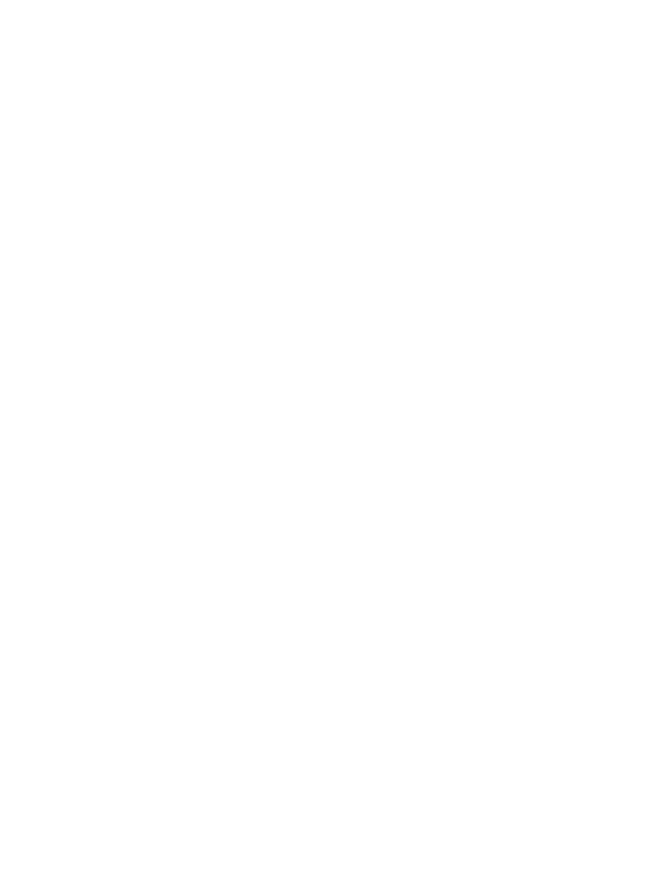
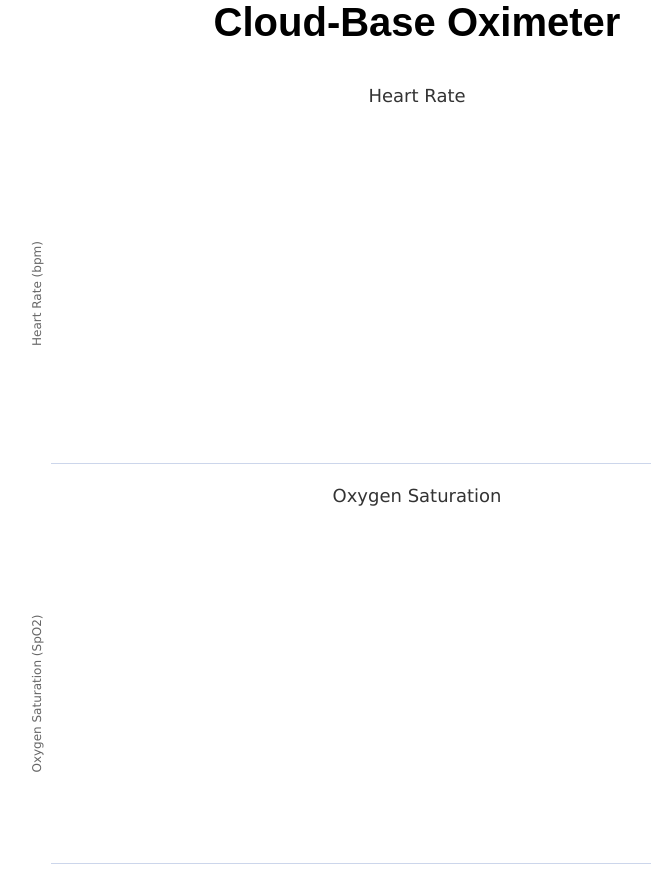
Before and after one commit to alfialdo/Oximeter-IOT, a plain HTML site: page data/index.html in a window 1280 px wide. Shown: the whole page, without its empty margins (223-874 px from the left). Before the commit the page ends 800 px from the top, so only its background shows below. Drawn offline with nearby package versions, Linux system fonts and the light colour scheme.

Commit message:
Fixed Sensor reading and OLED display

```diff
--- a/data/index.html
+++ b/data/index.html
@@ -2,10 +2,114 @@
 <head>
     <meta charset="UTF-8">
     <meta name="viewport" content="width=device-width, initial-scale=1.0">
-    <script></script>
+    <script src="https://code.highcharts.com/highcharts.js"></script>
+    <style>
+        body {
+            min-width: 310px;
+            max-width: 800px;
+            height: 400px;
+            margin: 0 auto;
+        }
+        h2 {
+            font-family: Arial;
+            font-size: 2.5rem;
+            text-align: center;
+        }
+      </style>
+
     <title>Document</title>
 </head>
 <body>
+    <h2>Cloud-Base Oximeter</h2>
+    <div id="chart-heartRate" class="container"></div>
+    <div id="chart-oxygenSaturation" class="container"></div>
+</body>
+<script>
+    var chartHR = new Highcharts.Chart ({
+        chart: {renderTo: 'chart-heartRate'},
+        title: {text: 'Heart Rate'},
+        series: [{
+            showInLegend: false,
+            data: []
+        }],
+        plotOptions: {
+            line: {
+                animation: false,
+                dataLabel: { enabled: true}
+            },
+            series: { color: '#059E8A'}
+        },
+        xAxis: {
+            type: 'datetime',
+            dateTimeLabelFormats: {second: '%H:%M:%S'}
+        },
+        yAxis: {
+            title: {text: 'Heart Rate (bpm)'}
+        },
+        credits: { enabled: false }
+    });
 
-</body>
+    setInterval(function() {
+        var xhttp = new XMLHttpRequest();
+        xhttp.onreadystatechange = function () {
+            if (this.readyState == 4 && this.status == 200) {
+                var x = (new Date()).getTime();
+                var y = parseFloat(this.responseText);
+
+                if (chartHR.series[0].datalength > 40) {
+                    chartHR.series[0].addPoint([x, y], true, true, true);
+                }
+                else {
+                    chartHR.series[0].addPoint([x, y], true, false , true);
+                }
+            }
+        };
+        xhttp.open("GET", "/heartrate");
+        xhttp.send();
+    }, 30000);
+
+    var chartOS = new Highcharts.Chart ({
+        chart: {renderTo: 'chart-oxygenSaturation'},
+        title: {text: 'Oxygen Saturation'},
+        series: [{
+            showInLegend: false,
+            data: []
+        }],
+        plotOptions: {
+            line: {
+                animation: false,
+                dataLabel: { enabled: true}
+            },
+            series: { color: '#059E8A'}
+        },
+        xAxis: {
+            type: 'datetime',
+            dateTimeLabelFormats: {second: '%H:%M:%S'}
+        },
+        yAxis: {
+            title: {text: 'Oxygen Saturation (SpO2)'}
+        },
+        credits: { enabled: false }
+    });
+
+    setInterval(function() {
+        var xhttp = new XMLHttpRequest();
+        xhttp.onreadystatechange = function () {
+            if (this.readyState == 4 && this.status == 200) {
+                var x = (new Date()).getTime();
+                var y = parseFloat(this.responseText);
+
+                if (chartOS.series[0].datalength > 40) {
+                    chartOS.series[0].addPoint([x, y], true, true, true);
+                }
+                else {
+                    chartOS.series[0].addPoint([x, y], true, false , true);
+                }
+            }
+        };
+        xhttp.open("GET", "/oxygensaturation");
+        xhttp.send();
+    }, 30000);
+
+</script>
 </html>
```
Also changed, not shown: 2 other files.
